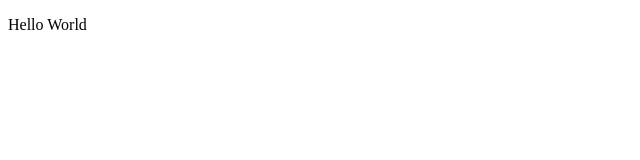
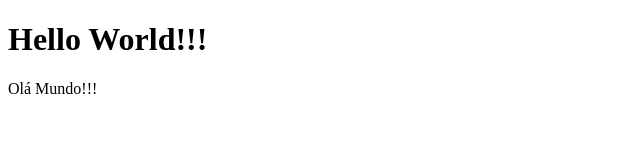
Before and after one commit to bruCarvalhor/secom2024, a plain HTML site: page index.html in a window 1280 px wide. Shown: the whole page, without its empty margins (0-640 px from the left). Drawn offline with Linux system fonts and the light colour scheme.

Commit message:
Segunda alteraçãop em develop

```diff
--- a/index.html
+++ b/index.html
@@ -5,13 +5,14 @@
 
     <meta charset="UTF-8">
     <meta name="viewport" content="width=device-width, initial-scale=1.0">
-    <title>Document</title>
+    <title>Oficina</title>
 
 </head>
 
 <body>
 
-    <p>Hello World</p>
+    <h1>Hello World!!!</h1>
+    <p>Olá Mundo!!!</p>
 
 </body>
 
```
